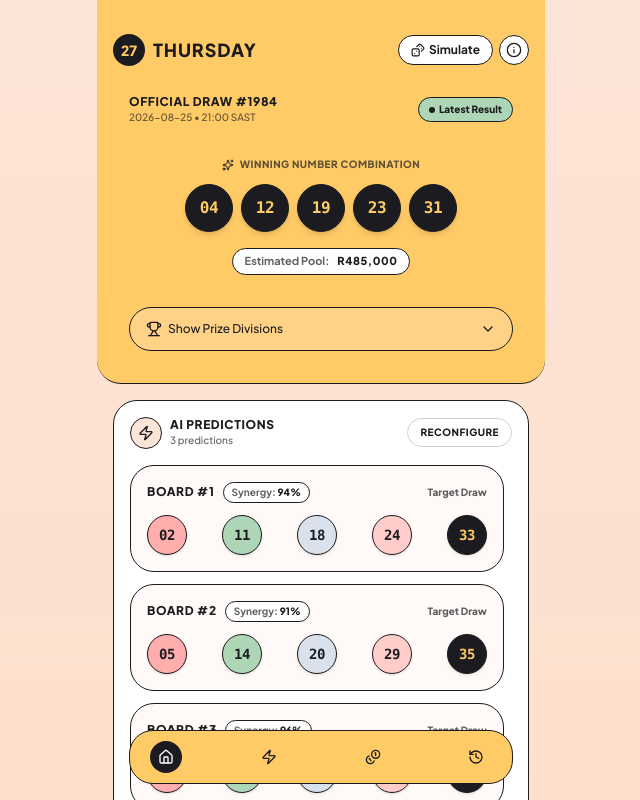
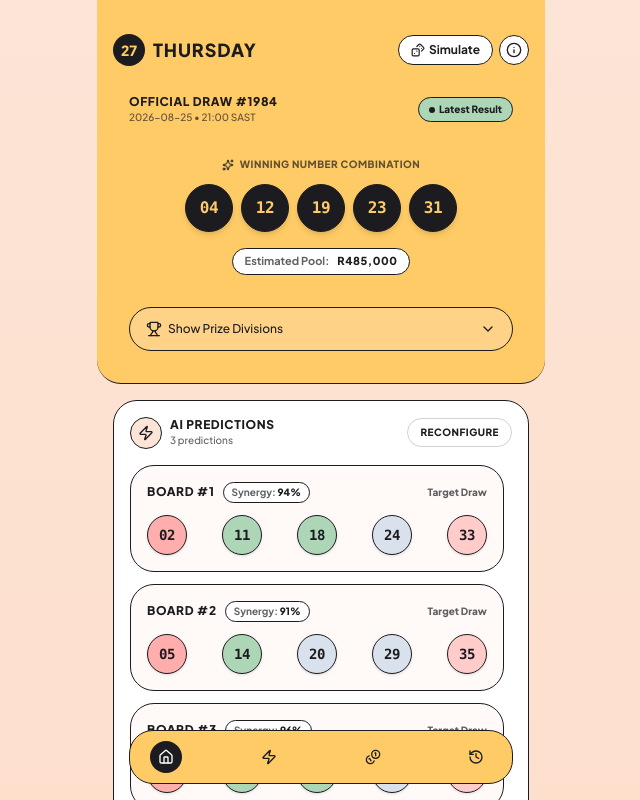
Before and after one commit to sebego-tumelo/mainLoop_ui, a Vue app: page / in a window 1280 px wide. Shown: the top 800 px of the page, without its empty margins (319-959 px from the left). Built offline with nearby package versions, Linux system fonts and the light colour scheme.

Commit message:
feat: use decade-based coloring for lotto balls in prediction panel

```diff
--- a/src/components/CurrentPredictionPanel.vue
+++ b/src/components/CurrentPredictionPanel.vue
@@ -20,6 +20,14 @@ const props = defineProps({
 });
 
 const isEvaluated = computed(() => props.currentPrediction?.status === 'evaluated');
+
+// Color mapping based on decade
+const getDecadeVariant = (num) => {
+  if (num <= 9) return 'peach';
+  if (num <= 19) return 'mint';
+  if (num <= 29) return 'lavender';
+  return 'rose';
+};
 
 // Prediction count
 const predictionCount = computed(() => props.currentPrediction?.sets?.length || 0);
@@ -110,19 +118,7 @@ const predictionCount = computed(() => props.currentPrediction?.sets?.length ||
               :number="num"
               size="md"
               :isMatched="set.matchedNumbers?.includes(num)"
-              :variant="
-                set.matchedNumbers?.includes(num)
-                  ? 'gold'
-                  : bIdx === 0
-                  ? 'peach'
-                  : bIdx === 1
-                  ? 'mint'
-                  : bIdx === 2
-                  ? 'lavender'
-                  : bIdx === 3
-                  ? 'rose'
-                  : 'default'
-              "
+              :variant="set.matchedNumbers?.includes(num) ? 'gold' : getDecadeVariant(num)"
             />
           </div>
         </div>
```
